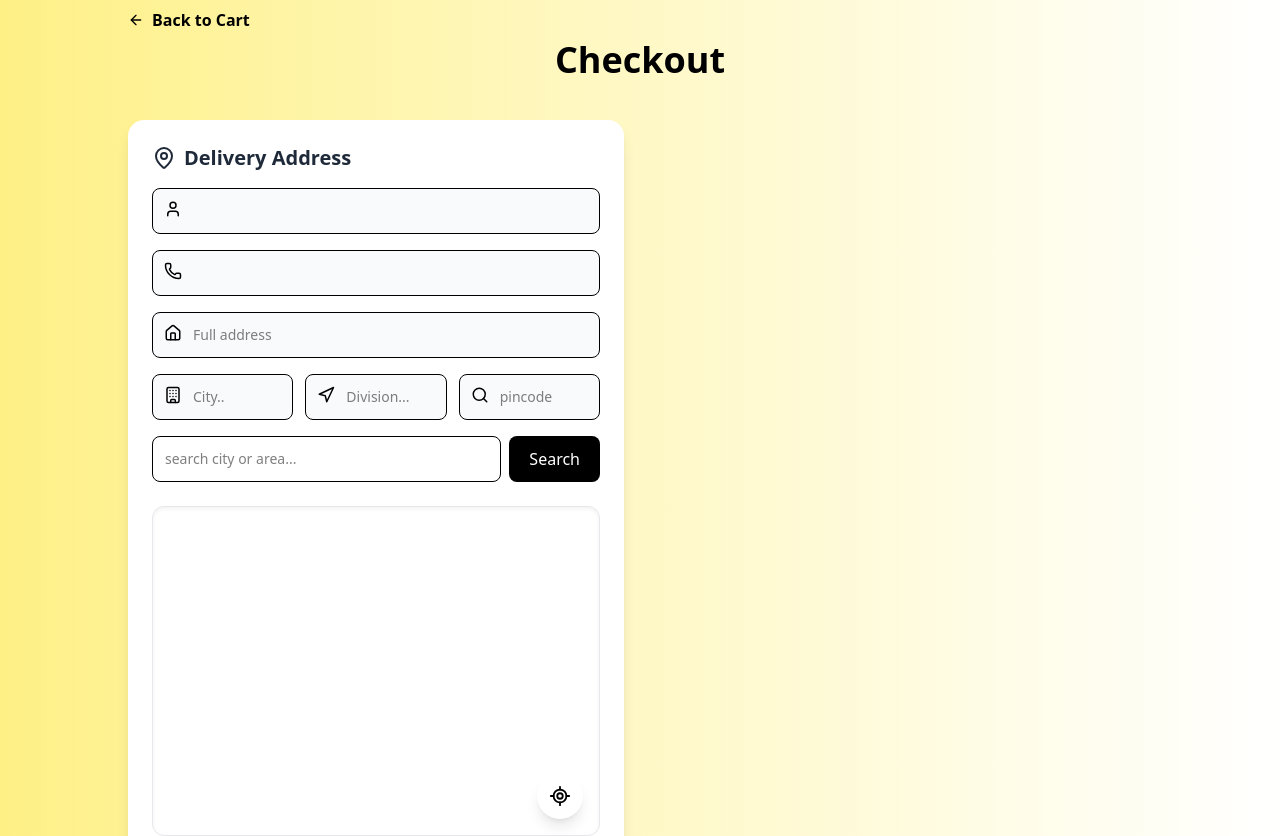
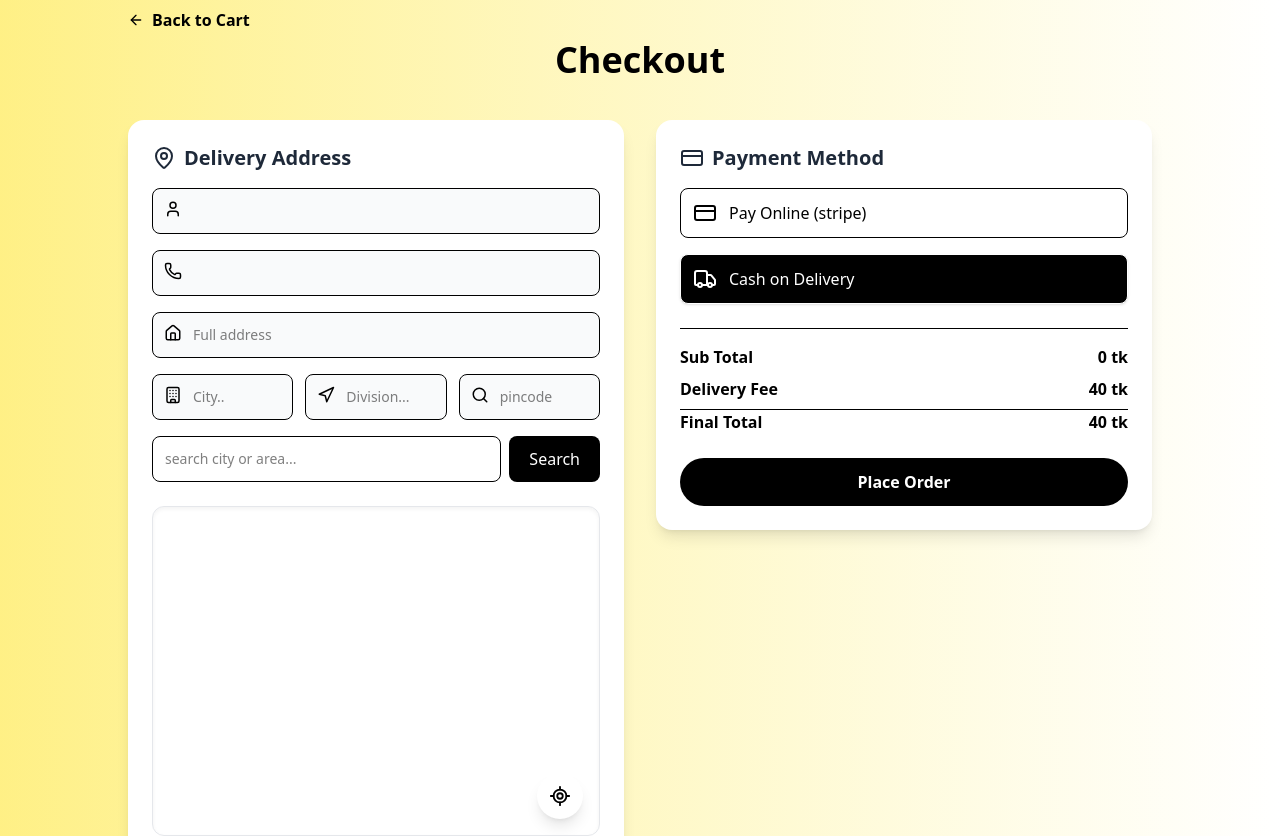
Before and after one commit to Abdul-Aziz-wasi/NextMart-Full-stack-application, a Next.js app: page /user/checkout in a window 1280 px wide. Shown: the top 836 px of the page. Built offline with nearby package versions, Linux system fonts and the light colour scheme; no server answers.

Commit message:
complete checkout page

```diff
--- a/src/app/layout.tsx
+++ b/src/app/layout.tsx
@@ -17,7 +17,7 @@ export default function RootLayout({
 }>) {
   return (
     <html lang="en">
-      <body className="w-full min-h-[200vh] bg-linear-to-r from-yellow-200 to-white">
+      <body className="w-full min-h-screen bg-linear-to-r from-yellow-200 to-white">
         <Provider>
           <StoreProvider>
             <InitUser/>
--- a/src/app/user/checkout/page.tsx
+++ b/src/app/user/checkout/page.tsx
@@ -1,7 +1,7 @@
 "use client"
 import React, { useEffect, useState } from 'react'
 import {motion} from "motion/react"
-import { ArrowLeft, Building, Home, Loader2, LocateFixed, MapPin, Navigation, Phone, Search, User } from 'lucide-react'
+import { ArrowLeft, Building, CreditCard, Home, Loader2, LocateFixed, MapPin, Navigation, Phone, Search, Truck, User } from 'lucide-react'
 import { useRouter } from 'next/navigation'
 import { useSelector } from 'react-redux'
 import { RootState } from '@/redux/store'
@@ -16,9 +16,11 @@ const markerIcon =new L.Icon({
     iconSize:[40,40],
     iconAnchor:[20,40]
 })
+
 function Checkout() {
     const router =useRouter()
     const {userData}=useSelector((state:RootState)=>state.user)
+    const {subTotal,deliveryFee,finalTotal}=useSelector((state:RootState)=>state.cart)
     const [address, setAddress]= useState({
         fullName: "",
         mobile:"",
@@ -33,6 +35,7 @@ function Checkout() {
     const [positions, setPositions] =useState<[number,number] | null>(null)
     const[serachQuery, setSearchQuery]=useState("")
     const [searchLoading, setSearchLoading]=useState(false)
+    const [paymentMethod, setPaymentMethod] =useState<"cod" | "online">("cod")
 
     const handleSearchQuery =async()=>{
         setSearchLoading(true)
@@ -125,10 +128,11 @@ function Checkout() {
          className='text-3xl md:text-4xl font-bold text-center mb-10'>Checkout</motion.h1>
 
          <div className='grid md:grid-cols-2 gap-8'>
+            {/* Left content*/}
             <motion.div
             initial={{opacity:0, x:-20}}
-        animate={{opacity:1, x:0}}
-        transition={{duration:0.5}}
+            animate={{opacity:1, x:0}}
+            transition={{duration:0.5}}
             className='bg-white rounded-2xl shadow-lg hover:shadow-xl p-6 '
             >
                 <h2 className='text-xl font-semibold mb-4 text-gray-800 flex items-center gap-2'> <MapPin/> Delivery Address</h2>
@@ -195,6 +199,52 @@ function Checkout() {
                 </div>
 
             </motion.div>
+
+            {/* Right Content*/}
+            <motion.div
+            initial={{opacity:0, x:20}}
+            animate={{opacity:1, x:0}}
+            transition={{duration:0.5}}
+            className='bg-white rounded-2xl shadow-lg hover:shadow-xl p-6 h-fit'
+            >
+                <h2 className='text-xl font-semibold text-gray-800 mb-4 flex items-center gap-2'><CreditCard /> Payment Method</h2>
+                <div className='space-y-4 mb-6'>
+                    <button
+                    onClick={()=>setPaymentMethod("online")}
+                    className={`flex items-center gap-3 w-full border rounded-lg p-3 ${paymentMethod === "online" ? "bg-black text-white shadow-sm" : "hover:bg-gray-50"}`}
+                    ><CreditCard/> <span className='font-medium'>Pay Online (stripe)</span></button>
+
+                    <button
+                    onClick={()=>setPaymentMethod("cod")}
+                    className={`flex items-center gap-3 w-full border rounded-lg p-3 ${paymentMethod === "cod" ? "bg-black text-white shadow-sm" : "hover:bg-gray-50"}`}
+                    ><Truck/> <span className='font-medium'>Cash on Delivery</span></button>
+                </div>
+
+                <div className='border-t pt-4 font-semibold space-y-2 text-sm sm:text-base'>
+                    <div className='flex justify-between'>
+                        <span>Sub Total</span>
+                        <span>{subTotal} tk</span>
+                    </div>
+
+                    <div className='flex justify-between'>
+                        <span>Delivery Fee</span>
+                        <span>{deliveryFee} tk</span>
+                    </div>
+
+                    <div  className='flex justify-between border-t '>
+                        <span>Final Total</span>
+                        <span>{finalTotal} tk</span>
+                    </div>
+                </div>
+
+                <motion.button
+                whileTap={{scale:0.95}}
+                className='w-full mt-6 text-white py-3 bg-black rounded-full font-semibold'
+                >
+                    {paymentMethod ==="cod" ? "Place Order" : "Pay and Place Order"}
+                </motion.button>
+
+            </motion.div>
          </div>
     </div>
   )
```
